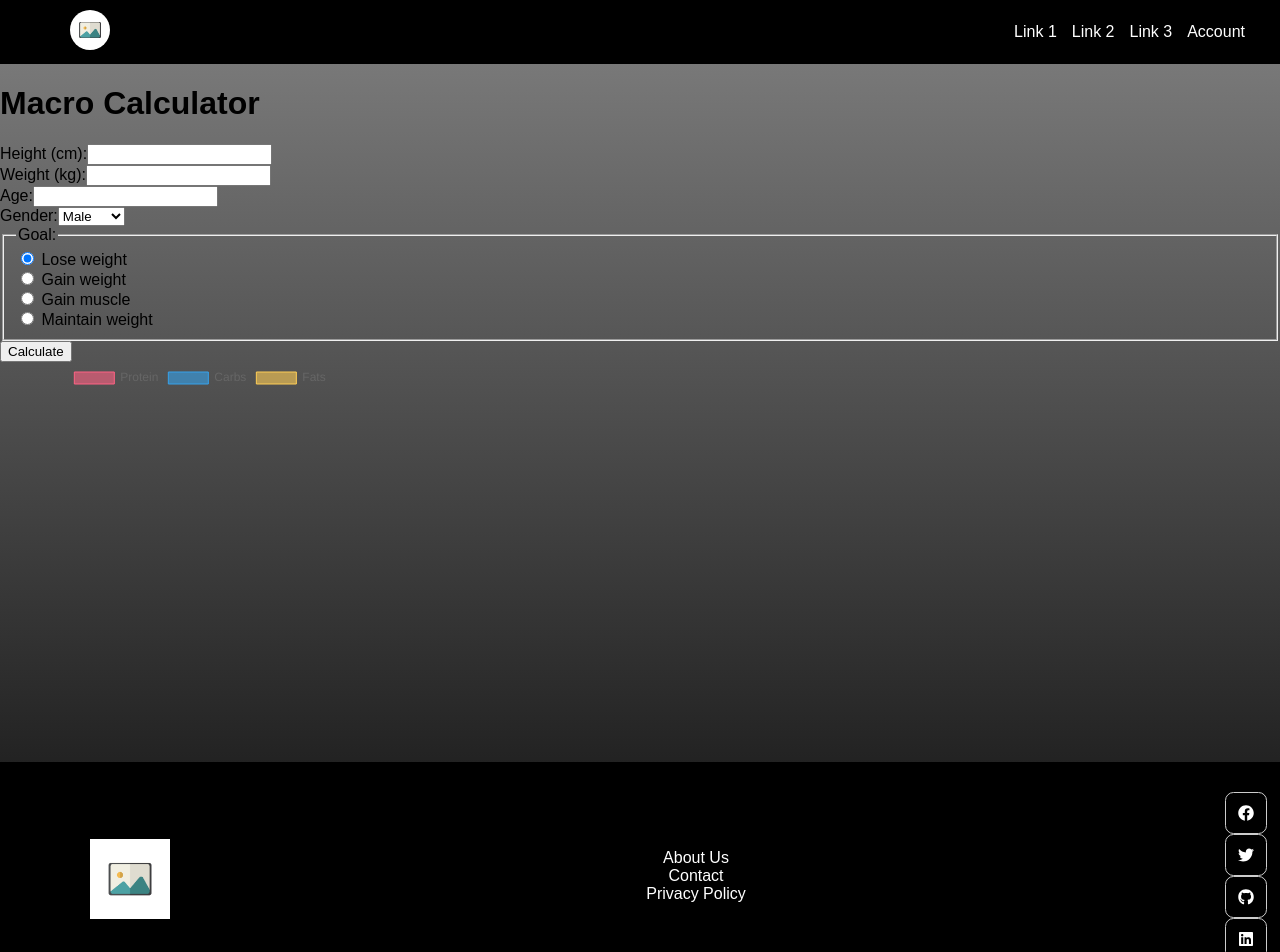
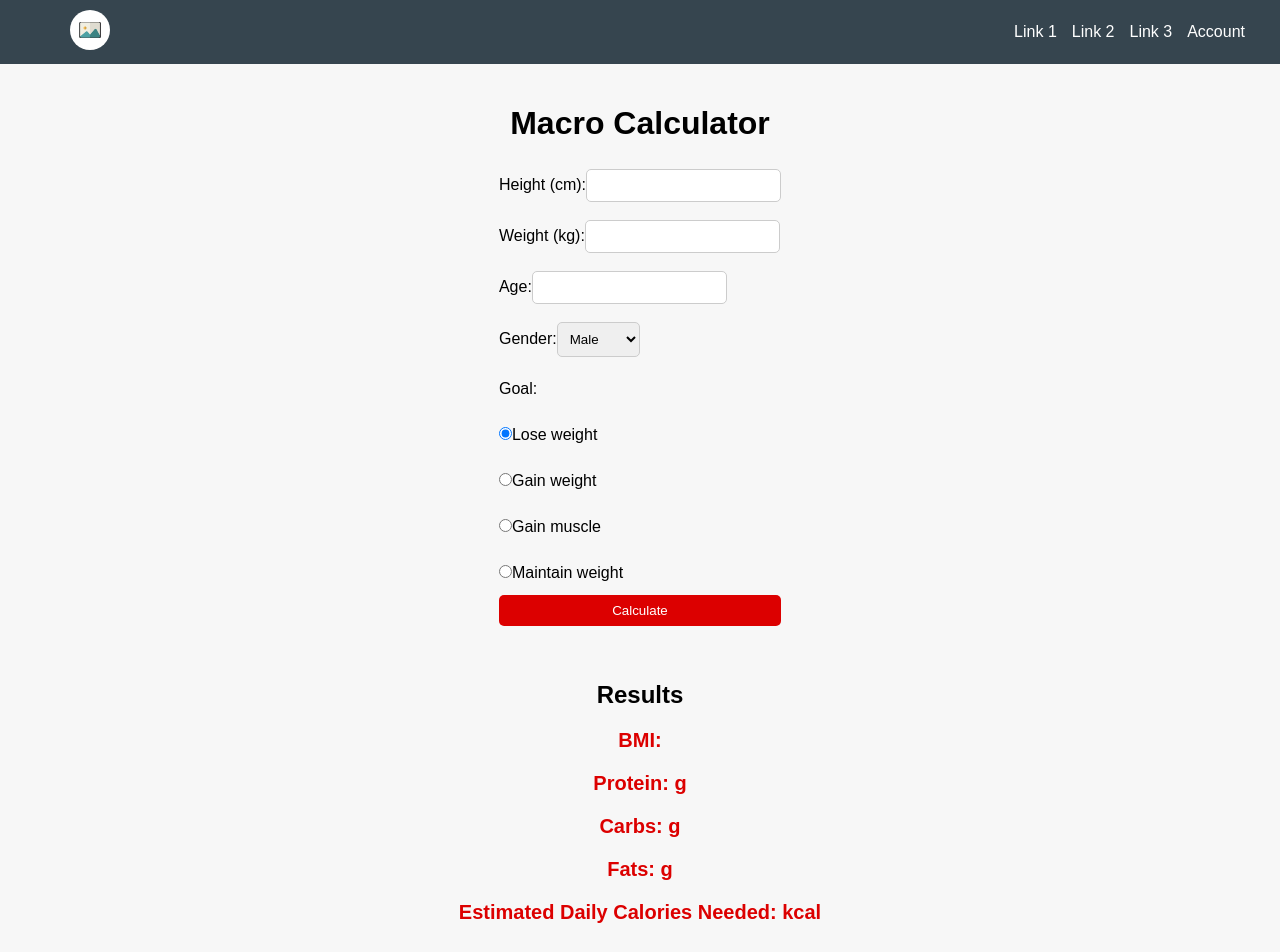
Before and after one commit to Shah-K02/Fitness-Tool-Project, a React (Create React App) app: page /macro-calculator in a window 1280 px wide. Shown: the top 952 px of the page. Built offline with nearby package versions, Linux system fonts and the light colour scheme.

Commit message:
made changes to the macro calculator and added a new css file for the macro calculator, also made changes to the login page css and app.css, also made changes to the index.css file, all of these changes are for the macro calculator and the login page

```diff
--- a/src/App.css
+++ b/src/App.css
@@ -3,8 +3,7 @@ body {
   margin: 0;
   padding: 0;
   font-family: Arial, sans-serif;
-  background-color: #c9d6ff;
-  background: linear-gradient(to bottom, grey, black);
+  background-color: #f7f7f7;
   display: flex; /* Use flexbox to make the body a flex container */
   flex-direction: column; /* Stack child elements vertically */
   min-height: 100vh; /* Set the minimum height of the body to 100% of the viewport height */
@@ -12,12 +11,14 @@ body {
 
 /* Style for the navigation bar */
 nav {
-  background-color: black;
-  color: white;
+  background-color: #36454f;
+  color: #d3d3d3;
   display: flex;
   justify-content: space-between;
   align-items: center;
   padding: 10px 20px;
+  z-index: 1000; /* Use a high value to ensure it's on top */
+  position: relative; /* z-index only works on positioned elements */
 }
 .nav-icon {
   margin-right: 10px; /* Add spacing between the logo and the navigation links */
@@ -59,7 +60,7 @@ nav {
 }
 
 .footer {
-  background-color: black;
+  background-color: #36454f;
   padding: 10px;
   text-align: center;
   margin-top: auto; /* Push the footer to the bottom */
--- a/src/components/LoginPage.css
+++ b/src/components/LoginPage.css
@@ -9,6 +9,7 @@
   width: 100%;
   max-width: 768px; /* Adjust the maximum width as needed */
   min-height: 480px;
+  margin-bottom: 45px;
   margin-top: 40px;
   margin-left: auto; /* Center the container horizontally */
   margin-right: auto; /* Center the container horizontally */
@@ -33,7 +34,7 @@
 }
 
 .login-container button {
-  background-color: black;
+  background-color: #dc0000;
   color: #fff;
   font-size: 12px;
   padding: 10px 45px;
@@ -149,9 +150,9 @@
 }
 
 .toggle {
-  background-color: #fff;
+  background-color: #36454f;
   height: 100%;
-  background: linear-gradient(to right, grey, rgb(112, 112, 112));
+  background: linear-gradient(to right, #36454f, rgb(112, 112, 112));
   color: black;
   position: relative;
   left: -100%;
--- /dev/null
+++ b/src/components/Macro.css
@@ -0,0 +1,64 @@
+/* Macro.css */
+.macro-container {
+  display: flex;
+  flex-direction: column;
+  align-items: center;
+  justify-content: center;
+  min-height: 100vh;
+  padding: 20px;
+}
+
+.macro-form-container form {
+  display: flex;
+  flex-direction: column;
+  max-width: 400px;
+  width: 100%;
+  margin-bottom: 20px;
+}
+
+.macro-form-container input,
+.macro-form-container select,
+.macro-form-container button {
+  padding: 8px;
+  margin: -5px 0;
+  border-radius: 5px;
+  border: 1px solid #ccc;
+}
+
+.macro-form-container button {
+  background-color: #dc0000;
+  color: white;
+  border: none;
+  cursor: pointer;
+  transition: background-color 0.2s ease-in-out;
+}
+
+.macro-form-container button:hover {
+  background-color: #ffa500;
+}
+
+.macro-form-container label {
+  margin-top: 10px;
+}
+
+.macro-results-container {
+  text-align: center;
+  margin-top: 20px;
+}
+
+.macro-chart-container canvas {
+  width: 400px;
+  height: 400px;
+  margin-top: 20px;
+  display: flex;
+  justify-content: center;
+  align-items: center;
+}
+.macro-results-container p {
+  color: #dc0000;
+  font-size: 20px;
+  font-weight: bold;
+  text-align: center;
+  margin-top: 20px;
+  overflow: hidden;
+}
--- a/src/components/MacroCalculator.js
+++ b/src/components/MacroCalculator.js
@@ -1,43 +1,132 @@
 import React, { useState, useEffect } from "react";
 import Chart from "chart.js/auto";
+import "./Macro.css";
 
 const MacroCalculator = () => {
-  // State hooks for form inputs including goals
+  // Initial state for the form
   const [formData, setFormData] = useState({
     height: "",
     weight: "",
     age: "",
     gender: "male",
-    goal: "lose", // Default goal
+    goal: "lose",
   });
-
-  // State hook for chart data
+  const [results, setResults] = useState({
+    bmi: "",
+    protein: "",
+    carbs: "",
+    fats: "",
+    calories: "",
+  });
+  // State for the chart data
   const [chartData, setChartData] = useState([0, 0, 0]);
 
-  // Handle form input changes
+  // Update form data
   const handleChange = (e) => {
-    const { name, value } = e.target;
+    const { name, value, type, checked } = e.target;
     setFormData((prevFormData) => ({
       ...prevFormData,
-      [name]: value,
+      [name]: type === "radio" ? value : value,
     }));
   };
 
-  // Function to calculate macros (placeholder - implement actual logic)
-  const calculateMacros = () => {
-    // Implement calculation logic based on formData
-    // This is a placeholder function
-    // Update chartData based on the calculation
-    setChartData([20, 30, 50]);
-  };
-
-  // Handle form submission
+  // Submit form
   const handleSubmit = (e) => {
     e.preventDefault();
+    calculateResults();
     calculateMacros();
   };
 
-  // Initialize or update the chart when chartData changes
+  // Calculate macros based on form data
+  const calculateMacros = () => {
+    // Example calculations, replace these with your actual macro calculation logic
+    const { weight, goal } = formData;
+    let protein, carbs, fats;
+
+    switch (goal) {
+      case "lose":
+        protein = weight * 2.2; // Example calculation
+        carbs = weight * 1.8;
+        fats = weight * 0.5;
+        break;
+      case "gain":
+        protein = weight * 2.5;
+        carbs = weight * 2.0;
+        fats = weight * 0.6;
+        break;
+      case "gain_muscle":
+        protein = weight * 2.8;
+        carbs = weight * 2.2;
+        fats = weight * 0.7;
+        break;
+      case "maintain":
+        protein = weight * 2;
+        carbs = weight * 1.5;
+        fats = weight * 0.4;
+        break;
+      default:
+        protein = 0;
+        carbs = 0;
+        fats = 0;
+        break;
+    }
+  };
+  const calculateResults = () => {
+    const { height, weight, age, gender, goal } = formData;
+    let bmi;
+    let caloriesNeeded;
+    bmi = (weight / ((height / 100) * (height / 100))).toFixed(1);
+    // Calculate BMR differently for male and female
+    if (gender === "male") {
+      caloriesNeeded = 10 * weight + 6.25 * height - 5 * age + 5;
+    } else {
+      caloriesNeeded = 10 * weight + 6.25 * height - 5 * age - 161;
+    }
+
+    // Adjust calories based on the goal
+    switch (goal) {
+      case "lose":
+        caloriesNeeded -= 500;
+        break;
+      case "gain":
+        caloriesNeeded += 500;
+        break;
+      case "gain_muscle":
+        caloriesNeeded += 500;
+        break;
+      case "maintain":
+      default:
+        break;
+    }
+
+    const proteinPercent =
+      goal === "lose"
+        ? 0.25
+        : goal === "gain" || goal === "gain_muscle"
+        ? 0.3
+        : 0.3;
+    const carbsPercent = goal === "lose" ? 0.45 : goal === "gain" ? 0.55 : 0.5;
+    const fatsPercent = goal === "lose" ? 0.3 : goal === "gain" ? 0.15 : 0.2;
+
+    const proteinCalories = caloriesNeeded * proteinPercent;
+    const carbsCalories = caloriesNeeded * carbsPercent;
+    const fatsCalories = caloriesNeeded * fatsPercent;
+
+    const proteinGrams = proteinCalories / 4;
+    const carbsGrams = carbsCalories / 4;
+    const fatsGrams = fatsCalories / 9;
+
+    setResults({
+      bmi: bmi,
+      protein: proteinGrams.toFixed(0),
+      carbs: carbsGrams.toFixed(0),
+      fats: fatsGrams.toFixed(0),
+      calories: caloriesNeeded.toFixed(0),
+    });
+    setChartData([proteinGrams, carbsGrams, fatsGrams]);
+  };
+
+  // Initialize or update the chart
   useEffect(() => {
     const ctx = document.getElementById("macroChart").getContext("2d");
     const macroChart = new Chart(ctx, {
@@ -74,57 +163,57 @@ const MacroCalculator = () => {
   }, [chartData]);
 
   return (
-    <div>
+    <div className="macro-container">
       <h1>Macro Calculator</h1>
+      <div className="macro-form-container">
         <form onSubmit={handleSubmit}>
-        <label htmlFor="height">Height (cm):</label>
+          <label>
+            Height (cm):
             <input
               type="number"
-          id="height"
               name="height"
               value={formData.height}
               onChange={handleChange}
               required
             />
+          </label>
           <br />
-
-        <label htmlFor="weight">Weight (kg):</label>
+          <label>
+            Weight (kg):
             <input
               type="number"
-          id="weight"
               name="weight"
               value={formData.weight}
               onChange={handleChange}
               required
             />
+          </label>
           <br />
-
-        <label htmlFor="age">Age:</label>
+          <label>
+            Age:
             <input
               type="number"
-          id="age"
               name="age"
               value={formData.age}
               onChange={handleChange}
               required
             />
+          </label>
           <br />
-
-        <label htmlFor="gender">Gender:</label>
+          <label>
+            Gender:
             <select
-          id="gender"
               name="gender"
               value={formData.gender}
               onChange={handleChange}
-          required
             >
               <option value="male">Male</option>
               <option value="female">Female</option>
             </select>
+          </label>
           <br />
-
-        <fieldset>
-          <legend>Goal:</legend>
+          <label>Goal:</label>
+          <br />
           <label>
             <input
               type="radio"
@@ -132,7 +221,7 @@ const MacroCalculator = () => {
               value="lose"
               checked={formData.goal === "lose"}
               onChange={handleChange}
-            />{" "}
+            />
             Lose weight
           </label>
           <br />
@@ -143,7 +232,7 @@ const MacroCalculator = () => {
               value="gain"
               checked={formData.goal === "gain"}
               onChange={handleChange}
-            />{" "}
+            />
             Gain weight
           </label>
           <br />
@@ -154,7 +243,7 @@ const MacroCalculator = () => {
               value="gain_muscle"
               checked={formData.goal === "gain_muscle"}
               onChange={handleChange}
-            />{" "}
+            />
             Gain muscle
           </label>
           <br />
@@ -165,15 +254,26 @@ const MacroCalculator = () => {
               value="maintain"
               checked={formData.goal === "maintain"}
               onChange={handleChange}
-            />{" "}
+            />
             Maintain weight
           </label>
           <br />
-        </fieldset>
-
           <button type="submit">Calculate</button>
         </form>
-      <div style={{ width: 400, height: 400 }}>
+      </div>
+      {/* Display results */}
+      <div className="macro-results-container">
+        <h2>Results</h2>
+        <p>BMI: {results.bmi}</p>
+        <p>Protein: {results.protein}g</p>
+        <p>Carbs: {results.carbs}g</p>
+        <p>Fats: {results.fats}g</p>
+        <p>Estimated Daily Calories Needed: {results.calories} kcal</p>
+      </div>
+      <div
+        className="macro-chart-container"
+        style={{ width: 400, height: 400 }}
+      >
         <canvas id="macroChart"></canvas>
       </div>
     </div>
--- a/src/index.css
+++ b/src/index.css
@@ -40,7 +40,7 @@ code {
 .login-button,
 .macrocalculator button {
   align-self: center;
-  background-color: #fff;
+  background-color: #dc0000;
   background-image: none;
   background-position: 0 90%;
   background-repeat: repeat no-repeat;
@@ -50,7 +50,7 @@ code {
   border-width: 2px;
   box-shadow: rgba(0, 0, 0, 0.2) 15px 28px 25px -18px;
   box-sizing: border-box;
-  color: #41403e;
+  color: #ffffff;
   cursor: pointer;
   display: inline-block;
   font-family: Neucha, sans-serif;
@@ -72,7 +72,7 @@ code {
 
 .signup-button {
   align-self: center;
-  background-color: #000000;
+  background-color: #ffa500;
   background-image: none;
   background-position: 0 90%;
   background-repeat: repeat no-repeat;
```
Lines whose indentation alone changed are shown as unchanged.
